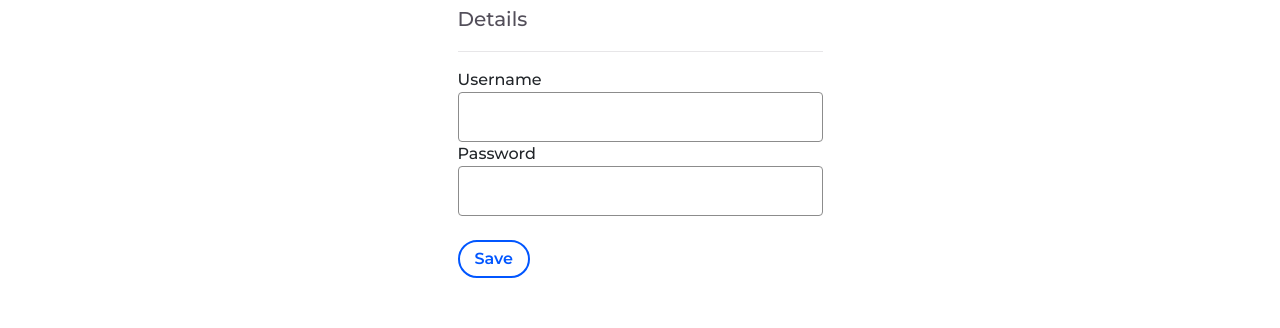
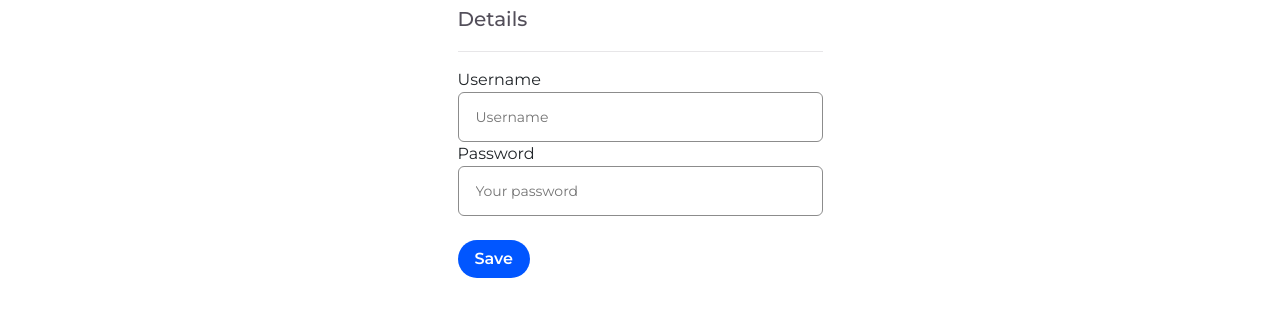
Before and after one commit to ntheanh-dev/msistore-react, a React (Create React App) app: page /account in a window 1280 px wide. Both pictures are taken after a click on the button "Edit". Shown: the part 275-603 px from the top of the page. Built offline with nearby package versions, Linux system fonts and the light colour scheme; no server answers.

Commit message:
Day17-Update

```diff
--- a/package.json
+++ b/package.json
@@ -30,7 +30,6 @@
         "react-toastify": "^9.0.8",
         "redux": "^4.2.0",
         "sass": "^1.55.0",
-        "server": "^1.0.37",
         "slick-carousel": "^1.8.1",
         "web-vitals": "^2.1.4"
     },
--- a/src/components/Product/index.js
+++ b/src/components/Product/index.js
@@ -66,7 +66,6 @@ function Product({
             stars.push('star-no-color')
         }
     }
-
     // Item in cart
     let isMobile = useMediaQuery({ query: '(max-width: 426px)' })
 
--- a/src/pages/AccountView/index.js
+++ b/src/pages/AccountView/index.js
@@ -1,10 +1,11 @@
 import classNames from "classnames/bind";
-import { useState } from "react";
+import { useState, Fragment } from "react";
 import { Container, Row, Col } from "react-bootstrap";
 import { useDispatch, useSelector } from "react-redux";
-import { Fragment } from "react";
 import { useNavigate } from "react-router-dom";
 
+import { toast } from "react-toastify"
+import FormInput from "~/components/Input";
 import { logout } from "~/redux/userSlice";
 import { userPut } from "~/redux/userSlice";
 import Button from "~/components/Button";
@@ -13,23 +14,57 @@ const cx = classNames.bind(style)
 function AccountView() {
     const { value } = useSelector(state => state.user)
     const [avata, setAvata] = useState(value.avata)
-    const [userName, setUserName] = useState(value.username)
-    const [password, setPassword] = useState(value.password)
     const [edit, setEdit] = useState(false)
     const dispatch = useDispatch()
     const navigate = useNavigate()
     const createAd = new Date(value.createdAt).toString()
+    const [values, setValues] = useState({
+        username: value.username,
+        password: value.password
+    })
+    const inputs = [
+        {
+            id: 1,
+            name: "username",
+            type: "text",
+            placeholder: "Username",
+            errormessage: "Username should be 3-16 characters and shouldn't include any special character!",
+            label: "Username",
+            pattern: "^[A-Za-z0-9]{3,16}$",
+            required: true,
+        },
+        {
+            id: 2,
+            name: "password",
+            type: "password",
+            placeholder: "Your password",
+            label: "Password",
+            errormessage: "Password should be 8-20 characters and include at least 1 number",
+            // pattern: `^(?=.*[0-9])(?=.*[a-zA-Z])(?=.*[!@#$%^&*])[a-zA-Z0-9!@#$%^&*]{8,20}$`,
+            pattern: `^(?=.*[0-9])(?=.*[a-zA-Z])[a-zA-Z0-9!@#$%^&*]{8,20}$`,
+            required: true,
+        }
+    ]
+    const onChange = e => {
+        setValues({ ...values, [e.target.name]: e.target.value })
+    }
     const handleEdit = () => {
         setEdit(!edit)
     }
     const handleSubmit = (e) => {
         e.preventDefault()
-        const newUser = { ...value };
-        newUser.username = userName
-        newUser.password = password
-        console.log(password)
+        const newUser = { ...value, ...values };
         newUser.avata = avata
         dispatch(userPut(newUser))
+        toast.success(`Register successful`, {
+            position: "top-right",
+            autoClose: 2000,
+            hideProgressBar: false,
+            closeOnClick: true,
+            pauseOnHover: true,
+            draggable: true,
+            progress: undefined,
+        });
         setEdit(false)
     }
 
@@ -71,27 +106,17 @@ function AccountView() {
 
                     {edit ? (
                         <form onSubmit={handleSubmit}>
-                            <label className={cx('detail')}>Username</label>
-                            <input
-                                onChange={(e) => { setUserName(e.target.value) }}
-                                className={cx('input')}
-                                autoFocus
-                                value={userName}
-                                maxLength="30"
-                                type="text"
-                                required
-                            />
-                            <br />
-                            <label className={cx('detail')}>Password</label>
-                            <input
-                                value={password}
-                                className={cx('input')}
-                                onChange={e => setPassword(e.target.value)}
-                                required
-                                type="text"
-                                pattern={`^(?=.*[0-9])(?=.*[a-zA-Z])(?=.*[!@#$%^&*])[a-zA-Z0-9!@#$%^&*]{8,20}$`}
-                            />
-                            <Button outline>Save</Button>
+                            {inputs.map((input) => (
+                                <FormInput
+                                    key={input.id}
+                                    {...input}
+                                    value={values[input.name]}
+                                    onChange={onChange}
+                                />
+                            ))}
+                            <div>
+                                <Button primary>Save</Button>
+                            </div>
                         </form>
                     ) : (
                         <Fragment>
@@ -102,7 +127,6 @@ function AccountView() {
                             <div className={cx('detail')}>Password:
                                 <span>{value.password}</span>
                             </div>
-                            <div className={cx('detail')}>Id: <span>{value.id}</span></div>
                             <div className={cx('detail')}>Create at:  <span>{createAd}</span></div>
                         </Fragment>
                     )}
--- a/src/pages/Cart/index.js
+++ b/src/pages/Cart/index.js
@@ -7,7 +7,7 @@ import { useEffect } from "react";
 import { AiOutlineInbox } from "react-icons/ai";
 
 import { userPut } from "~/redux/userSlice";
-import { getTotal, clearCar } from '~/redux/userSlice';
+import { getTotal } from '~/redux/userSlice';
 import Pageing from "~/components/Pageing";
 import Product from "~/components/Product";
 import Button from "~/components/Button";
@@ -40,7 +40,22 @@ function Cart() {
     }
 
     const handleClear = () => {
-        dispath(clearCar(null))
+        const cart = {
+            cartItems: [],
+            cartTotalAmount: 0,
+            cartTotalQuantity: 0,
+        }
+        const newUser = { ...user, cart }
+        dispath(userPut(newUser))
+        toast.error(`Cleared shopping cart`, {
+            position: "top-right",
+            autoClose: 2000,
+            hideProgressBar: false,
+            closeOnClick: true,
+            pauseOnHover: true,
+            draggable: true,
+            progress: undefined,
+        });
     }
 
     const checkoutItems = [
--- a/src/pages/SignIng/Login.js
+++ b/src/pages/SignIng/Login.js
@@ -5,7 +5,6 @@ import { useDispatch } from "react-redux";
 import { unwrapResult } from "@reduxjs/toolkit";
 import { toast } from "react-toastify"
 import { useState, useEffect } from "react";
-
 
 import { userFetch } from "~/redux/userSlice";
 import FormInput from "~/components/Input";
@@ -45,8 +44,9 @@ function Login() {
             type: "password",
             placeholder: "Your password",
             lable: "Password",
-            errormessage: "Password should be 8-20 characters and include at least 1 letter, 1 number and 1 special character",
-            pattern: `^(?=.*[0-9])(?=.*[a-zA-Z])(?=.*[!@#$%^&*])[a-zA-Z0-9!@#$%^&*]{8,20}$`,
+            errormessage: "Password should be 8-20 characters and include at least 1 number",
+            // pattern: `^(?=.*[0-9])(?=.*[a-zA-Z])(?=.*[!@#$%^&*])[a-zA-Z0-9!@#$%^&*]{8,20}$`,
+            pattern: `^(?=.*[0-9])(?=.*[a-zA-Z])[a-zA-Z0-9!@#$%^&*]{8,20}$`,
             required: true,
         }
     ]
--- a/src/pages/SignIng/Register.js
+++ b/src/pages/SignIng/Register.js
@@ -57,8 +57,9 @@ function Register() {
             type: "password",
             placeholder: "Your password",
             label: "Password",
-            errormessage: "Password should be 8-20 characters and include at least 1 letter, 1 number and 1 special character",
-            pattern: `^(?=.*[0-9])(?=.*[a-zA-Z])(?=.*[!@#$%^&*])[a-zA-Z0-9!@#$%^&*]{8,20}$`,
+            errormessage: "Password should be 8-20 characters and include at least 1 number",
+            // pattern: `^(?=.*[0-9])(?=.*[a-zA-Z])(?=.*[!@#$%^&*])[a-zA-Z0-9!@#$%^&*]{8,20}$`,
+            pattern: `^(?=.*[0-9])(?=.*[a-zA-Z])[a-zA-Z0-9!@#$%^&*]{8,20}$`,
             required: true,
         },
         {
@@ -106,10 +107,9 @@ function Register() {
                                 draggable: true,
                                 progress: undefined,
                             });
+                            // login
                             navigate('/login')
                         })
-
-
                 } else if (resp.length > 0) {
                     toast.warn(`Account already exists`, {
                         position: "top-right",
--- a/src/redux/userSlice.js
+++ b/src/redux/userSlice.js
@@ -1,6 +1,5 @@
 import { createSlice, createAsyncThunk } from "@reduxjs/toolkit";
 import { toast } from "react-toastify"
-
 const initialUser = {
     value: JSON.parse(localStorage.getItem("userData")) || {
         cart: {
@@ -11,7 +10,6 @@ const initialUser = {
     },
     status: 'idle',
 }
-
 export const userSlice = createSlice({
     name: "user",
     initialState: initialUser,
@@ -113,18 +111,6 @@ export const userSlice = createSlice({
             }
             );
         },
-        clearCar: (state, action) => {
-            state.value.cart.cartItems = []
-            toast.error(`Cleared shopping cart`, {
-                position: "top-right",
-                autoClose: 2000,
-                hideProgressBar: false,
-                closeOnClick: true,
-                pauseOnHover: true,
-                draggable: true,
-                progress: undefined,
-            });
-        },
         getTotal: (state, action) => {
             const { total, quanti } = state.value.cart.cartItems.reduce(
                 (acc, curr) => {
@@ -169,7 +155,6 @@ export const userSlice = createSlice({
                     localStorage.setItem("userData", JSON.stringify(action.payload[0]))
                 }
             })
-
             .addCase(userPost.pending, (state, action) => {
                 state.status = 'loading'
             })
@@ -184,7 +169,7 @@ export const userSlice = createSlice({
             })
             .addCase(userPut.fulfilled, (state, action) => {
                 state.status = 'done'
-                // state.value = action.payload
+                state.value = action.payload
             })
     }
 })
@@ -213,7 +198,6 @@ export const userPost = createAsyncThunk("user,userPost",
         return user
     }
 )
-
 export const userPut = createAsyncThunk("user,userPut",
     async (user) => {
         fetch(`https://msi-data.herokuapp.com/api/users/${user.id}`, {
@@ -225,6 +209,5 @@ export const userPut = createAsyncThunk("user,userPut",
         return user
     }
 )
-
-export const { addToCart, removeCart, increaseCart, decreaseCart, clearCar, getTotal, setCart, logout, setUser } = userSlice.actions
+export const { addToCart, removeCart, increaseCart, decreaseCart, getTotal, setCart, logout, setUser } = userSlice.actions
 export default userSlice.reducer;
```
Also changed, not shown: src/Layouts/conponents/Navbar/HoverCart.js (+8 -11 lines), src/Layouts/conponents/Navbar/index.js (+9 -27 lines), 1 other file (tests, documents, lock files or other folders).
